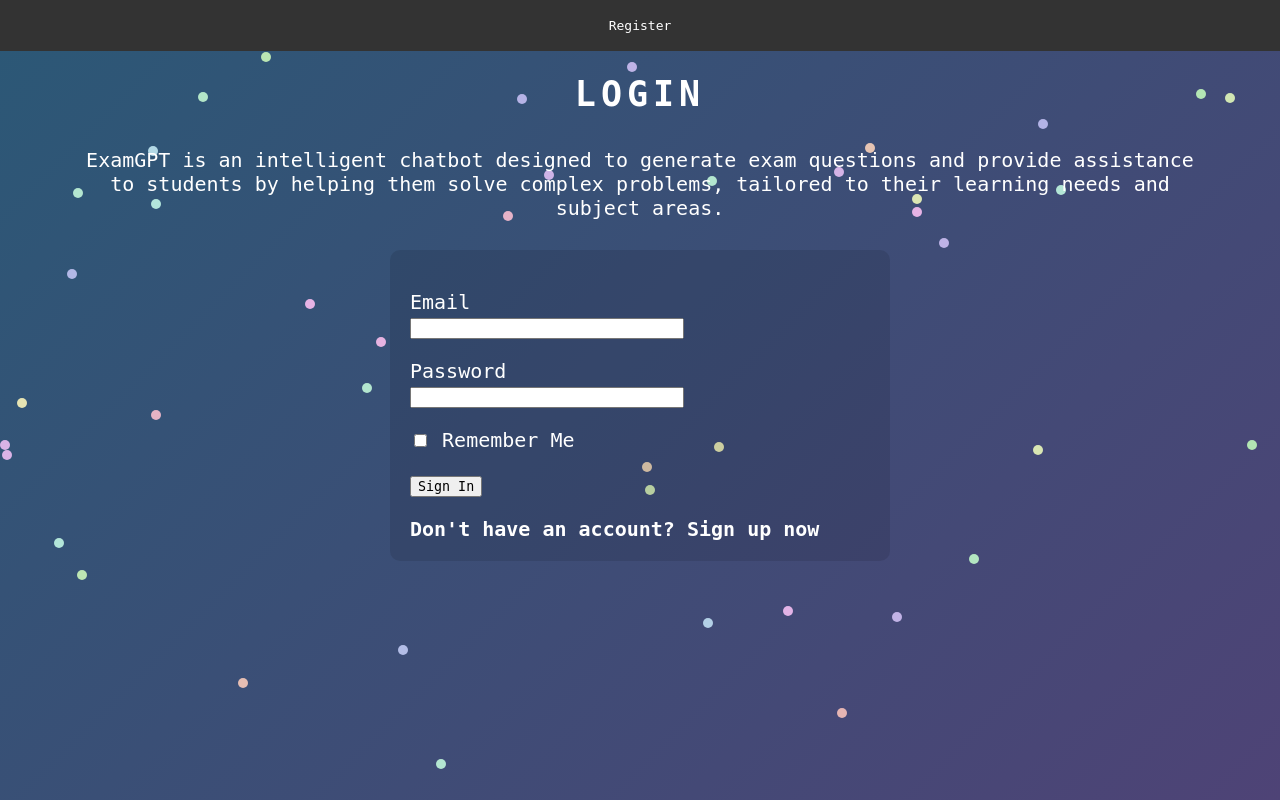
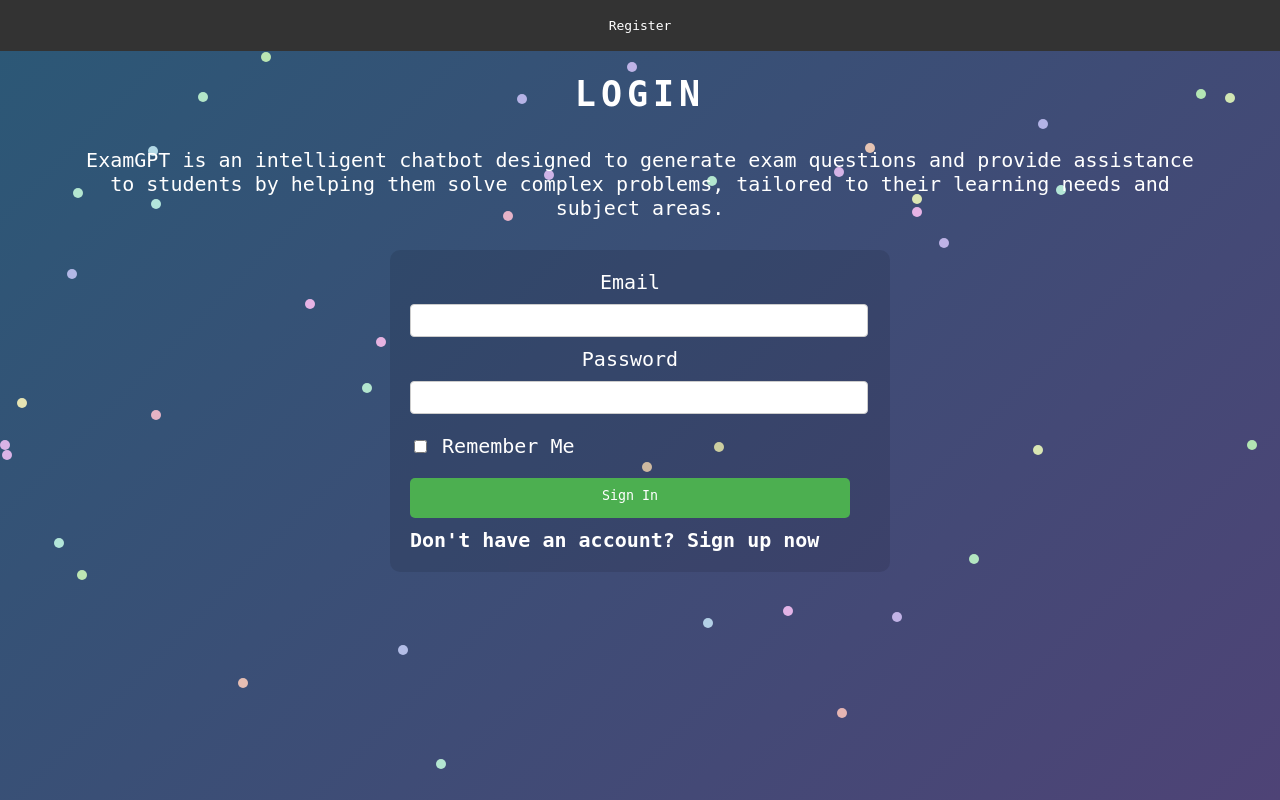
Before and after one commit to demstar16/examGPT, a Flask app: page /login in a window 1280 px wide. Run offline with Flask 3, Linux system fonts and the light colour scheme.

Commit message:
Clean up login page to match register page

```diff
--- a/app/static/style.css
+++ b/app/static/style.css
@@ -89,7 +89,6 @@ body {
   border-radius: 5px;
   padding: 10px;
   cursor: pointer;
-  z-index: 2;
 }
 
 .login-container a {
--- a/app/templates/login.html
+++ b/app/templates/login.html
@@ -32,16 +32,18 @@
       <div id="login-container" class="login-container">
         <form action="" method="post" novalidate>
           {{ form.hidden_tag() }}
-          <p>
-              {{ form.email.label }}<br>
-              {{ form.email(size=32) }}
-          </p>
-          <p>
-              {{ form.password.label }}<br>
-              {{ form.password(size=32) }}
-          </p>
+          <div class="form-field">
+            <label for="{{ form.email.id }}">{{ form.email.label }}</label>
+            {{ form.email(id=form.email.id, class_='form-control') }}
+          </div>
+          <div class="form-field">
+            <label for="{{ form.password.id }}">{{ form.password.label }}</label>
+            {{ form.password(id=form.password.id, class_='form-control') }}
+          </div>
           <p>{{ form.remember_me() }} {{ form.remember_me.label }}</p>
-          <p>{{ form.submit() }}</p>
+          <div class="form-field">
+            <button type="submit" class="login-buttons">{{ form.submit.label }}</button>
+          </div>
       </form>
         <a href="/register" class="button-link">Don't have an account? Sign up now</a>
       </div>
```
